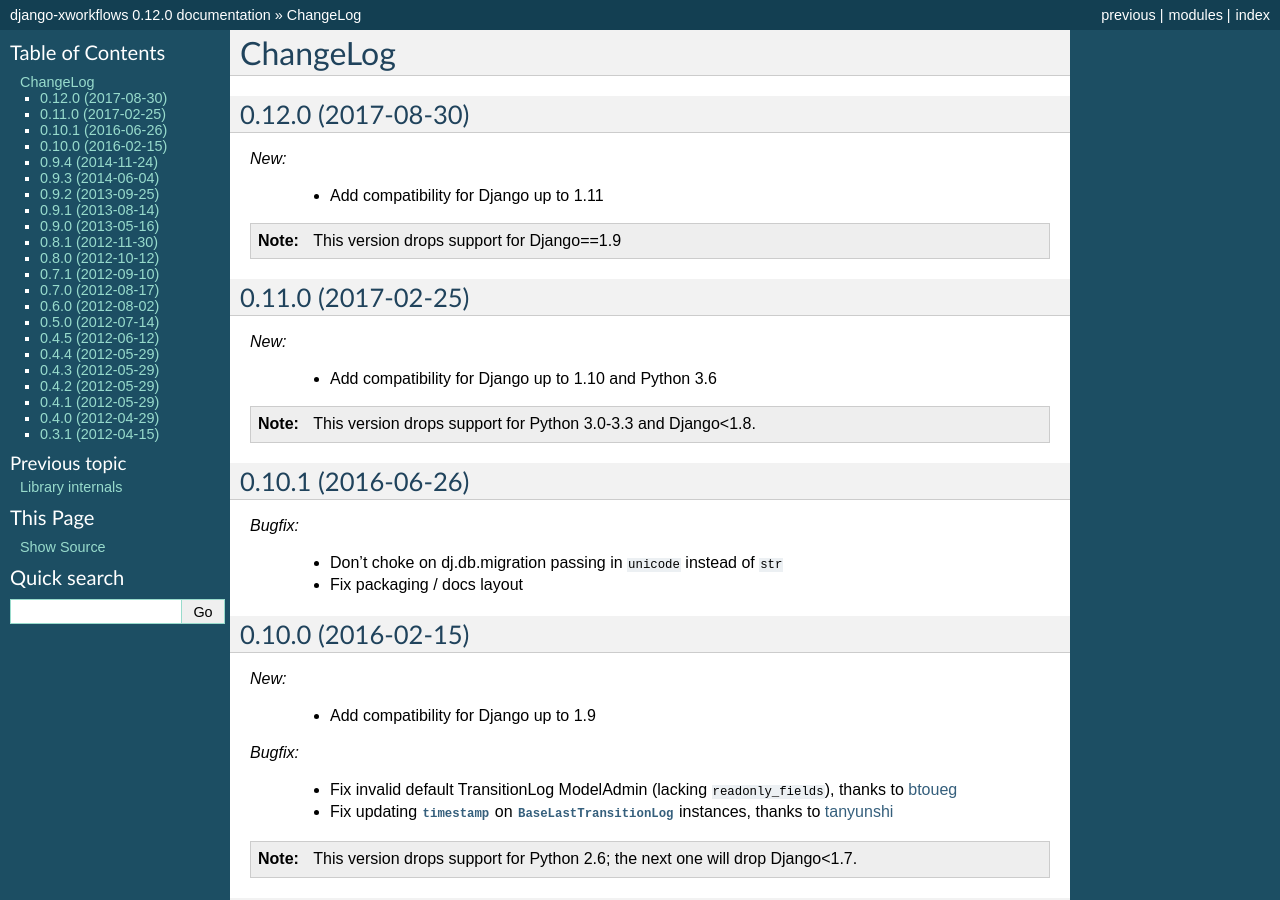
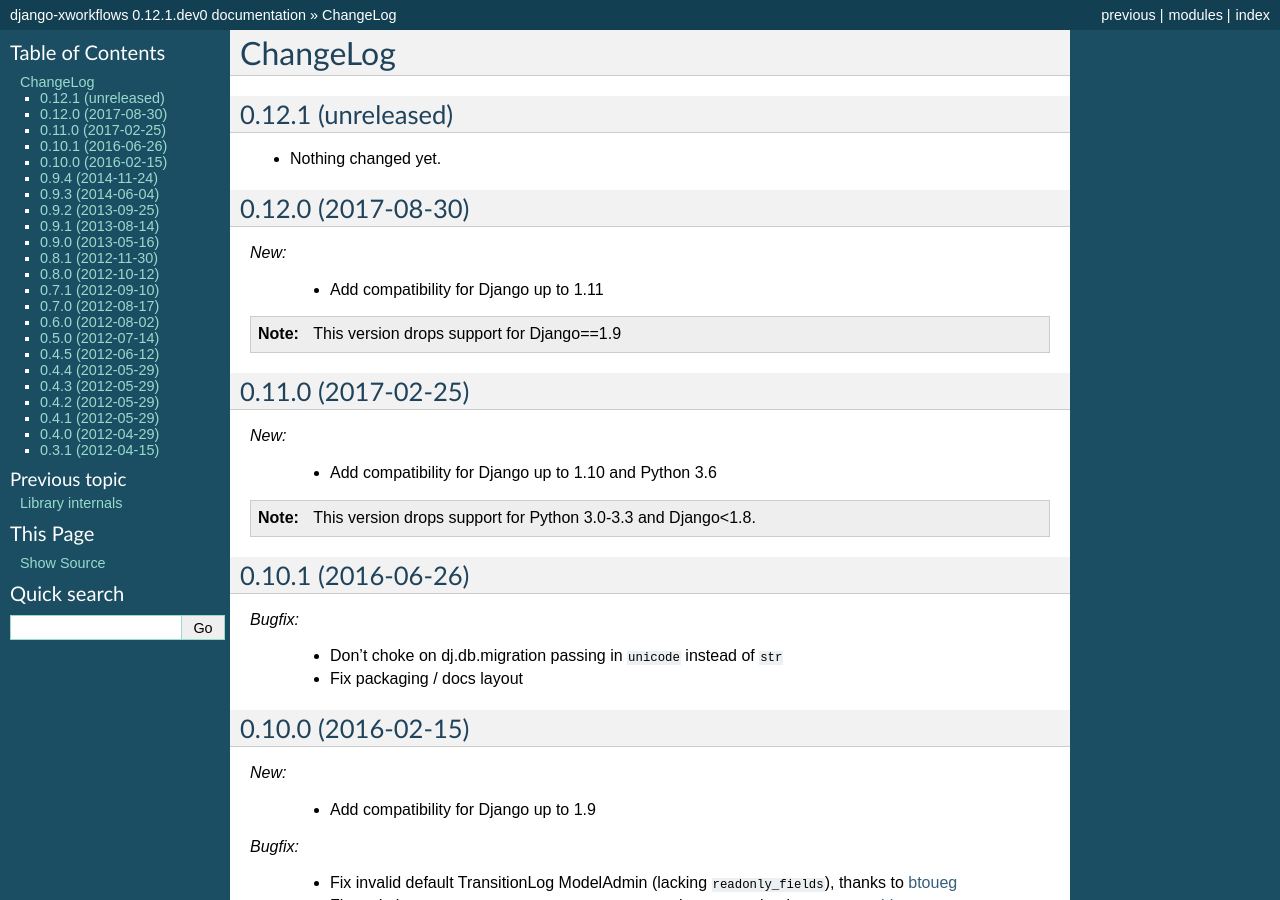
Before and after one commit to rbarrois/django_xworkflows, a Sphinx documentation site: the page built from docs/changelog.rst, in a window 1280 px wide and 900 px high. Built offline with Sphinx 7.4.7, drawn with Linux system fonts in a browser that asks for light colours; some of the changed text lies outside the part shown.

Commit message:
Back to development: 0.12.1

```diff
--- a/django_xworkflows/__init__.py
+++ b/django_xworkflows/__init__.py
@@ -2,5 +2,5 @@
 # Copyright (c) 2011-2013 Raphaël Barrois
 # This code is distributed under the two-clause BSD license.
 
-__version__ = '0.12.0'
+__version__ = '0.12.1.dev0'
 __author__ = 'Raphaël Barrois <raphael.barrois+xworkflows@polytechnique.org>'
--- a/docs/changelog.rst
+++ b/docs/changelog.rst
@@ -1,5 +1,11 @@
 ChangeLog
 =========
+
+0.12.1 (unreleased)
+-------------------
+
+- Nothing changed yet.
+
 
 0.12.0 (2017-08-30)
 -------------------
```
